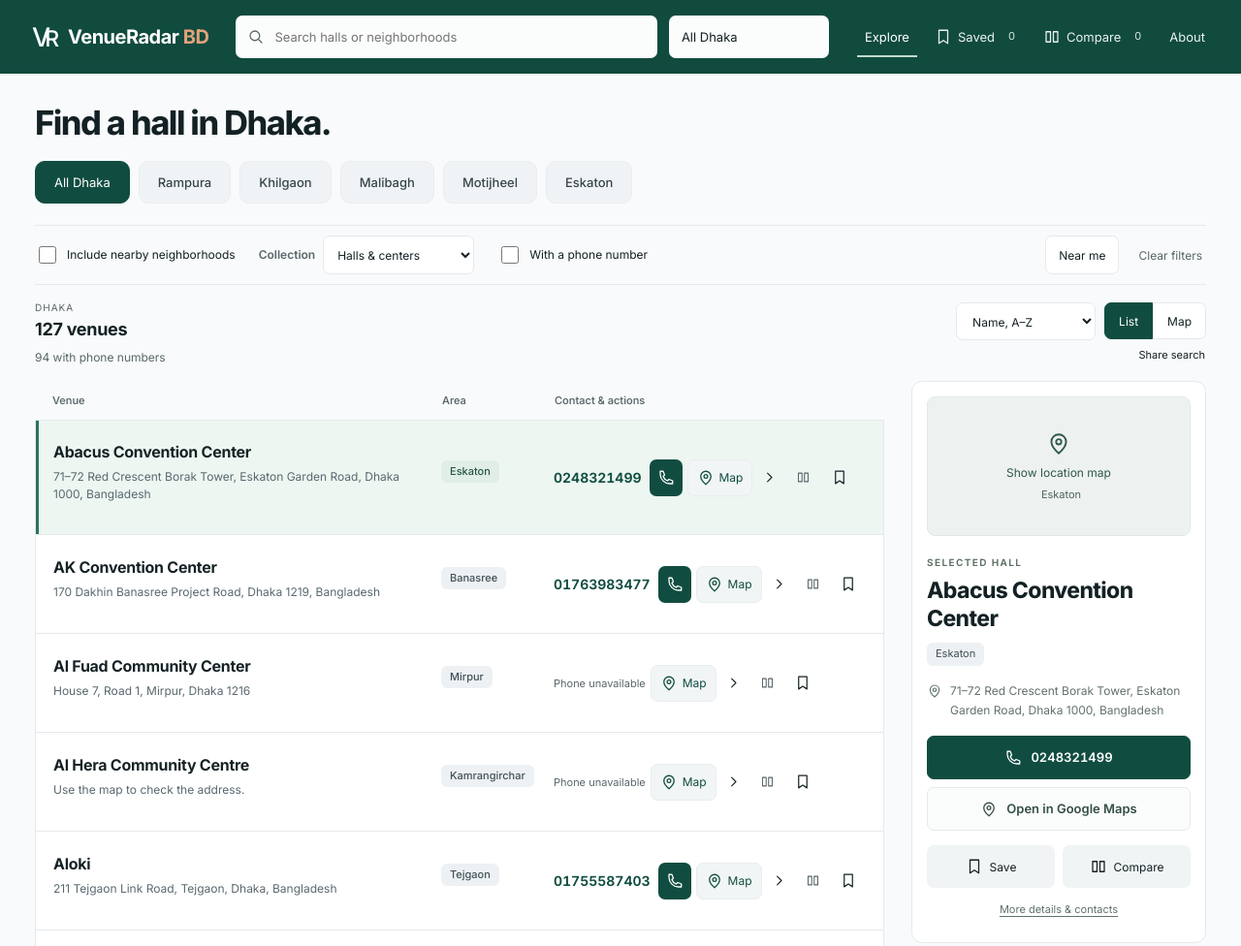
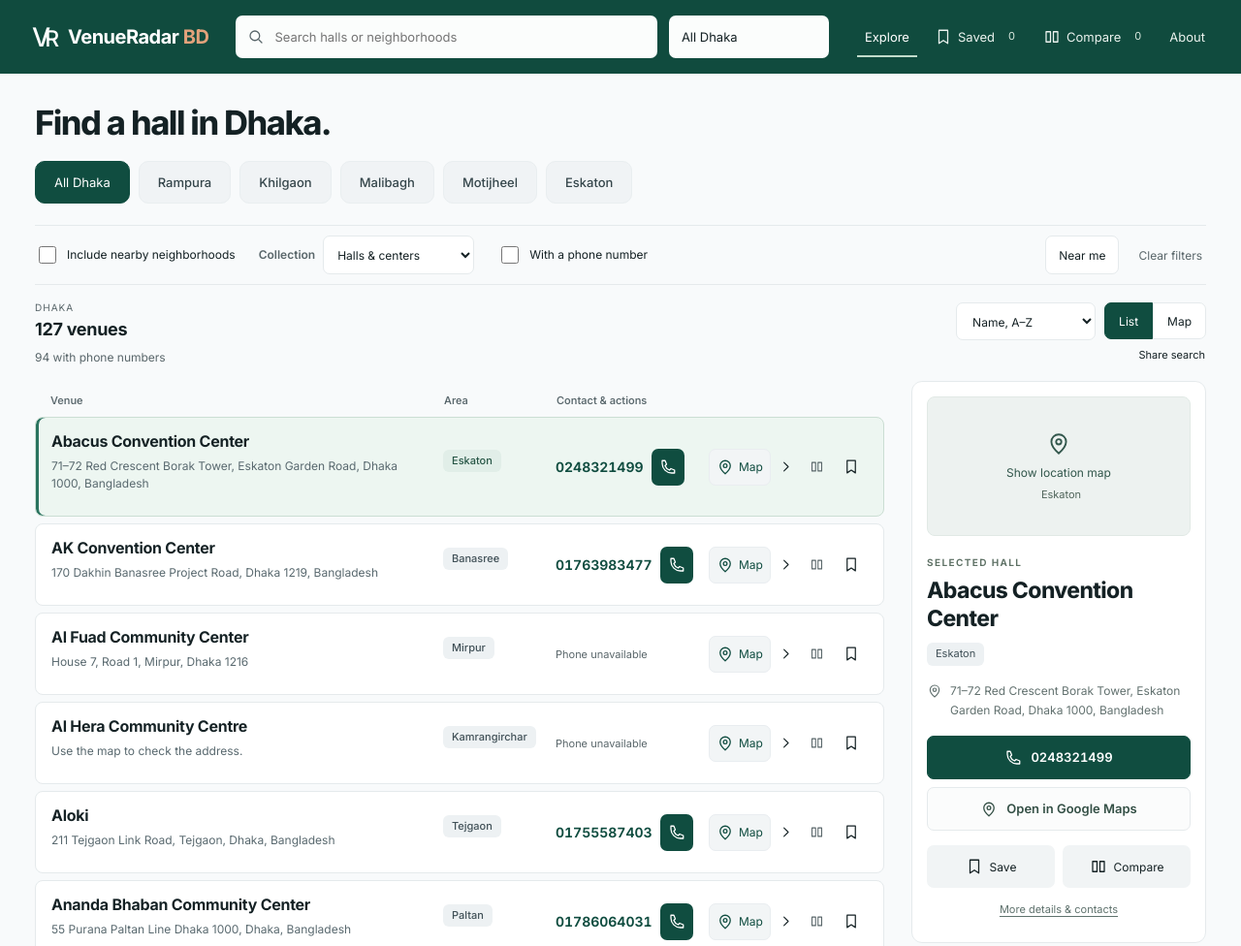
Before and after one commit to tanzilamd/venueradar-bd, a website built with Vite: page index.html in a window 1280 px wide. Shown: the top 976 px of the page at 97% size. Built offline with nearby package versions, Linux system fonts and the light colour scheme.

Commit message:
Align venue rows and add breathing room

```diff
--- a/src/workspace.css
+++ b/src/workspace.css
@@ -92,11 +92,10 @@
 .directory-page .area-context .nearby-list { font-size: 11px; margin-top: 3px; }
 .directory-page .venue-workspace { display: grid; grid-template-columns: minmax(0, 1fr) 304px; align-items: start; gap: 28px; }
 .directory-page .venue-workspace:has(.venue-inspector[hidden]) { grid-template-columns: minmax(0, 1fr); }
-.directory-page .venue-columns { display: grid; grid-template-columns: minmax(0, 1fr) 100px 322px; padding: 12px 18px; gap: 16px; border-bottom: 1px solid var(--line); font-size: 11px; font-weight: 550; color: #59676c; }
-.directory-page #results { background: #fff; border: 1px solid var(--line); border-top: 0; border-radius: 0 0 9px 9px; }
-.directory-page .card { display: grid; grid-template-columns: minmax(0, 1fr) 100px 322px; position: relative; padding: 20px 18px; gap: 3px 16px; border: 0; border-bottom: 1px solid var(--line); border-radius: 0; margin: 0; box-shadow: none; background: white; min-height: 102px; }
-.directory-page .card:last-child { border-bottom: 0; border-radius: 0 0 9px 9px; }
-.directory-page .card.selected { background: #edf6f1; box-shadow: inset 3px 0 #2a735f; }
+.directory-page .venue-columns { display: grid; grid-template-columns: minmax(0, 1fr) 100px 322px; padding: 12px 16px 9px; gap: 16px; font-size: 11px; font-weight: 550; color: #59676c; }
+.directory-page #results { display: grid; align-content: start; gap: 7px; background: transparent; border: 0; border-radius: 0; }
+.directory-page .card { display: grid; grid-template-columns: minmax(0, 1fr) 100px 322px; position: relative; padding: 12px 16px; gap: 3px 16px; border: 1px solid var(--line); border-radius: 8px; margin: 0; box-shadow: none; background: white; min-height: 84px; }
+.directory-page .card.selected { background: #edf6f1; border-color: #cbded3; box-shadow: inset 3px 0 #2a735f; }
 .directory-page .card:not(.selected):hover { background: #fafcfb; }
 .directory-page .card-head, .directory-page .card-head > div { display: contents; }
 .directory-page .card h3 { grid-column: 1; grid-row: 1; font-size: 16px; font-family: inherit; font-weight: 680; line-height: 1.4; margin: 0; align-self: end; }
@@ -112,20 +111,20 @@
 .directory-page .card .save { position: static; transform: none; width: 34px; min-width: 34px; height: 44px; min-height: 44px; font-size: 0; display: inline-flex; align-items: center; justify-content: center; padding: 0; border: 0; background: none; }
 .directory-page .card .save[aria-pressed="true"] { color: var(--green); background: #dcece3; border-radius: 6px; }
 .directory-page .card .save .icon { width: 17px; height: 17px; }
-.directory-page .card-actions { grid-column: 3; grid-row: 1 / span 4; align-self: center; display: flex; gap: 5px; border: 0; margin: 0; padding: 0; flex-wrap: nowrap; }
+.directory-page .card-actions { grid-column: 3; grid-row: 1 / span 4; align-self: center; display: grid; grid-template-columns: minmax(0, 1fr) 64px 28px 28px 32px; align-items: center; gap: 4px; border: 0; margin: 0; padding: 0; }
 .directory-page .card-actions > a, .directory-page .card-actions > button { min-height: 38px; border-radius: 7px; padding: 7px 9px; font-size: 12px; display: inline-flex; gap: 5px; align-items: center; justify-content: center; text-decoration: none; border-color: #e9edf0; background: #f2f5f6; white-space: nowrap; }
 .directory-page .card-actions .primary { background: var(--green); border-color: var(--green); color: white; font-weight: 600; font-size: 13px; letter-spacing: 0; font-variant-numeric: tabular-nums; }
 .directory-page .card-actions .primary .icon { width: 14px; height: 14px; flex-basis: 14px; }
 @media (min-width: 721px) {
-  .directory-page .card-actions .primary { flex-direction: row-reverse; background: none; border: 0; padding: 0; gap: 8px; color: var(--green); font-size: 14px; font-weight: 650; }
+  .directory-page .card-actions .primary { width: 100%; flex-direction: row-reverse; justify-content: flex-end; background: none; border: 0; padding: 0; gap: 8px; color: var(--green); font-size: 14px; font-weight: 650; }
   .directory-page .card-actions .primary .icon { background: var(--green); color: #fff; width: 34px; height: 38px; flex-basis: 34px; padding: 10px 8px; border-radius: 7px; }
   .directory-page .card-actions .primary:hover { color: #092e26; }
   .directory-page .card-actions .primary:hover .icon { background: #092e26; }
 }
-.directory-page .card-actions .row-details, .directory-page .card-actions .compare-toggle { font-size: 0; width: 30px; min-width: 30px; padding: 0; min-height: 32px; margin: 0; background: none; border-color: transparent; }
+.directory-page .card-actions .row-details, .directory-page .card-actions .compare-toggle { font-size: 0; width: 28px; min-width: 28px; padding: 0; min-height: 32px; margin: 0; background: none; border-color: transparent; }
 .directory-page .card-actions .compare-toggle[aria-pressed="true"] { background: #d9eade; color: var(--green); }
 .directory-page .card-actions .row-details .icon, .directory-page .card-actions .compare-toggle .icon { width: 15px; height: 15px; flex-basis: 15px; }
-.directory-page .phone-missing { font-size: 11px; color: #59666a; padding: 9px 0; }
+.directory-page .card-actions > .phone-missing { display: flex; align-items: center; height: 38px; font-size: 11px; color: #59666a; padding: 0; white-space: nowrap; }
 .directory-page .result-group-heading { font-size: 11px; font-weight: 600; letter-spacing: .035em; color: #566966; background: #f5f8f7; padding: 10px 18px; margin: 0; border-bottom: 1px solid var(--line); }
 .directory-page .venue-inspector { position: sticky; top: 24px; border: 1px solid var(--line); border-radius: 11px; background: white; padding: 15px; min-width: 0; max-height: calc(100dvh - 48px); overflow-y: auto; scrollbar-width: thin; }
 .directory-page .inspector-location { background: #edf2f0; border: 1px solid #e1e9e5; width: 100%; min-height: 144px; border-radius: 8px; display: flex; flex-direction: column; align-items: center; justify-content: center; gap: 9px; color: #32574c; font-size: 12px; margin-bottom: 20px; }
@@ -186,8 +185,7 @@
   .directory-page #headerSearchDock .search-row { grid-template-columns: minmax(130px, 1fr) 140px; }
   .directory-page main { padding-inline: 24px; }
   .directory-page .venue-workspace { grid-template-columns: minmax(0, 1fr) 270px; gap: 20px; }
-  .directory-page .venue-columns, .directory-page .card { grid-template-columns: minmax(0, 1fr) 96px 316px; gap: 3px 10px; padding-inline: 14px; }
-  .directory-page .card-actions { gap: 3px; }
+  .directory-page .venue-columns, .directory-page .card { grid-template-columns: minmax(0, 1fr) 96px 316px; column-gap: 10px; padding-inline: 14px; }
 }
 @media (max-width: 1099px) {
   .directory-page .site-header { padding: 12px 24px; min-height: 68px; gap: 16px; }
@@ -204,6 +202,14 @@
   .directory-page .filters { margin-bottom: 18px; }
   .directory-page .map-mode .map-workspace { display: block; }
   .directory-page .map-mode #results { height: 350px; }
+}
+@media (min-width: 721px) and (max-width: 850px) {
+  .directory-page .filters { display: none; }
+  .directory-page #mobileFilters { display: inline-flex; align-items: center; padding: 8px 11px; border-color: var(--line); background: white; font-size: 12px; }
+  .directory-page .venue-columns { display: none; }
+  .directory-page .card { grid-template-columns: minmax(0, 1fr) 115px; }
+  .directory-page .card-location { grid-column: 2; grid-row: 1 / span 2; justify-self: end; }
+  .directory-page .card-actions { grid-column: 1 / -1; grid-row: 3; width: 322px; margin-top: 7px; }
 }
 @media (max-width: 720px) {
   .directory-page .site-header { padding: 10px 16px; min-height: 64px; flex-wrap: nowrap; gap: 8px; }
@@ -254,7 +260,7 @@
   .directory-page .area-context { padding: 9px 10px; font-size: 11px; }
   .directory-page .area-context .nearby-list { font-size: 10px; line-height: 1.6; }
   .directory-page .venue-columns { display: none; }
-  .directory-page #results { border: 1px solid var(--line); border-radius: 9px; }
+  .directory-page #results { gap: 7px; border: 0; border-radius: 0; }
   .directory-page .card { display: block; padding: 15px 12px; min-height: 0; }
   .directory-page .card-head { display: block; }
   .directory-page .card-head > div { display: flex; flex-direction: column; align-items: start; }
```
